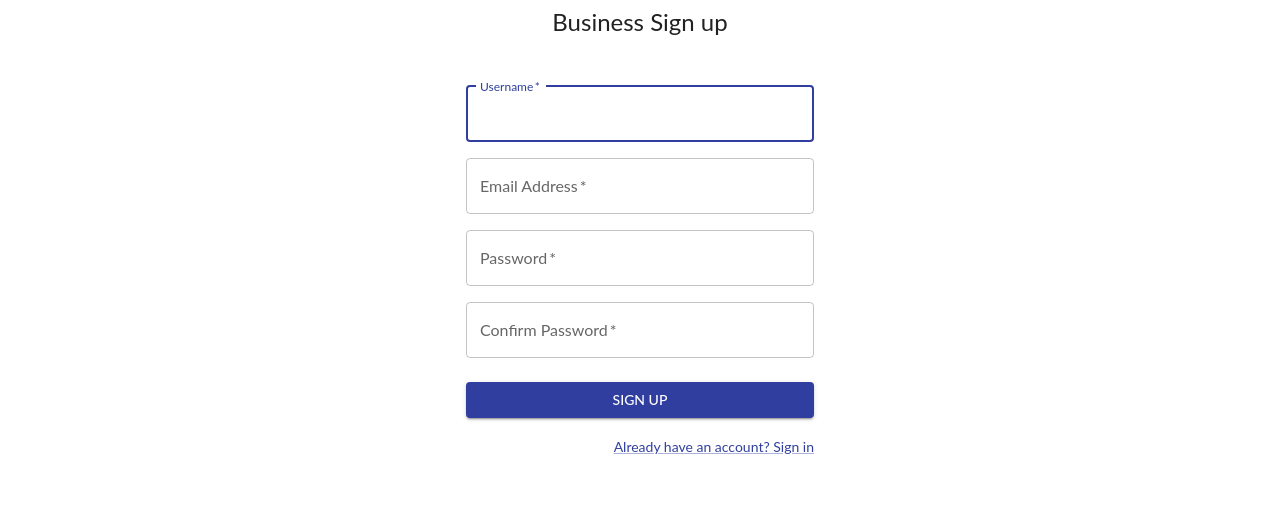
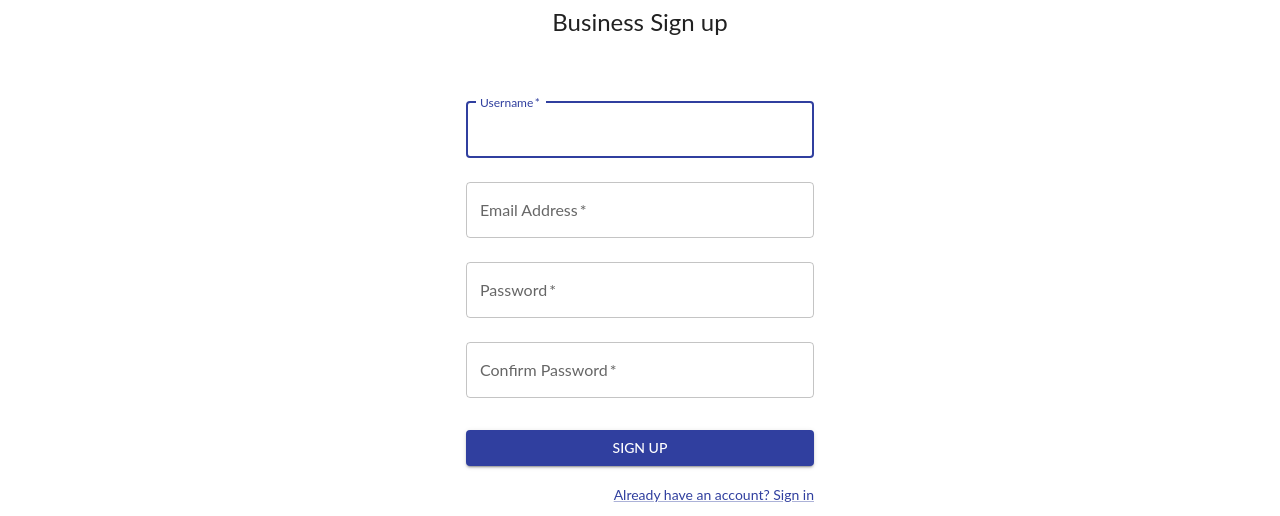
Before and after one commit to dcsil/Lampsz-App, a React (Create React App) app in the folder client/: page /signup in a window 1280 px wide. Shown: the part 255-771 px from the top of the page. Built offline with nearby package versions, Linux system fonts and the light colour scheme; no server answers; the HTML template or start-up script is replaced by a standard one.

Commit message:
reduced method size

```diff
--- a/client/src/components/Login/BusinessLogin.tsx
+++ b/client/src/components/Login/BusinessLogin.tsx
@@ -49,6 +49,7 @@ export default function BusinessLogin (): JSX.Element {
           label="Username"
           error={hasError(error)}
           autoComplete="username"
+          autoFocus
           value={username}
           onChange={formFieldOnChange(setUsername, setError)}
         />
--- a/client/src/components/Shared/FormTextField.tsx
+++ b/client/src/components/Shared/FormTextField.tsx
@@ -7,22 +7,25 @@ interface FormTextFieldProps {
   label: string
   error: boolean
   value: string
+  autoFocus?: boolean
   autoComplete?: string
   type?: string
   onChange: (event: FormFieldEvent) => void
 }
 
-export function FormTextField ({ id, label, error, value, autoComplete, type, onChange }: FormTextFieldProps): JSX.Element {
+export function FormTextField (
+  { id, autoFocus, label, error, value, autoComplete, type, onChange }: FormTextFieldProps
+): JSX.Element {
   return (
     <TextField
       margin="normal"
       required
       fullWidth
+      autoFocus={autoFocus}
       id={id}
       label={label}
       name={id}
       autoComplete={autoComplete}
-      autoFocus
       type={type}
       error={error}
       value={value}
--- a/client/src/components/Signup/BusinessSignup.tsx
+++ b/client/src/components/Signup/BusinessSignup.tsx
@@ -5,10 +5,10 @@ import { useNavigate } from 'react-router-dom'
 import { containerStyle, formFieldOnChange, hasError } from '../../utils/utils'
 import AuthTitle from '../Shared/AuthTitle'
 import Grid from '@mui/material/Grid'
-import TextField from '@mui/material/TextField'
 import Button from '@mui/material/Button'
 import Link from '@mui/material/Link'
 import useAuth from '../../hooks/AuthHook'
+import { FormTextField } from '../Shared/FormTextField'
 
 const styles = {
   form: {
@@ -43,71 +43,28 @@ export default function BusinessSignup (): JSX.Element {
   return (
     <Box sx={containerStyle.centeredBox}>
       <AuthTitle title="Business Sign up"/>
-
       <Box component="form" onSubmit={handleSubmit} sx={styles.form}>
-        <Grid container spacing={2}>
-          <Grid item xs={12}>
-            <TextField
-              name="username"
-              required
-              fullWidth
-              id="username"
-              label="Username"
-              autoComplete="username"
-              autoFocus
-              error={hasError(error)}
-              value={username}
+        <FormTextField
+          id="username" label="Username" autoComplete="username"
+          error={hasError(error)} autoFocus value={username}
           onChange={formFieldOnChange(setUsername, setError)}
         />
-          </Grid>
-          <Grid item xs={12}>
-            <TextField
-              required
-              fullWidth
-              id="email"
-              label="Email Address"
-              name="email"
-              autoComplete="email"
-              error={hasError(error)}
-              value={email}
+        <FormTextField
+          id="email" label="Email Address" autoComplete="email"
+          error={hasError(error)} value={email}
           onChange={formFieldOnChange(setEmail, setError)}
         />
-          </Grid>
-          <Grid item xs={12}>
-            <TextField
-              required
-              fullWidth
-              name="password"
-              label="Password"
-              type="password"
-              id="password"
-              autoComplete="new-password"
-              error={hasError(error)}
-              value={password}
+        <FormTextField
+          id="password" label="Password" autoComplete="new-password" type="password"
+          error={hasError(error)} value={password}
           onChange={formFieldOnChange(setPassword, setError)}
         />
-          </Grid>
-          <Grid item xs={12}>
-            <TextField
-              required
-              fullWidth
-              name="confirm-password"
-              label="Confirm Password"
-              type="password"
-              id="confirm-password"
-              error={hasError(error)}
-              helperText={error}
-              value={confPassword}
+        <FormTextField
+          id="confirm-password" label="Confirm Password" type="password"
+          error={hasError(error)} value={confPassword}
           onChange={formFieldOnChange(setConfPassword, setError)}
         />
-          </Grid>
-        </Grid>
-        <Button
-          type="submit"
-          fullWidth
-          variant="contained"
-          sx={styles.signinButton}
-        >
+        <Button type="submit" fullWidth variant="contained" sx={styles.signinButton}>
           Sign Up
         </Button>
         <Grid container justifyContent="flex-end">
```
Lines whose indentation alone changed are shown as unchanged.
